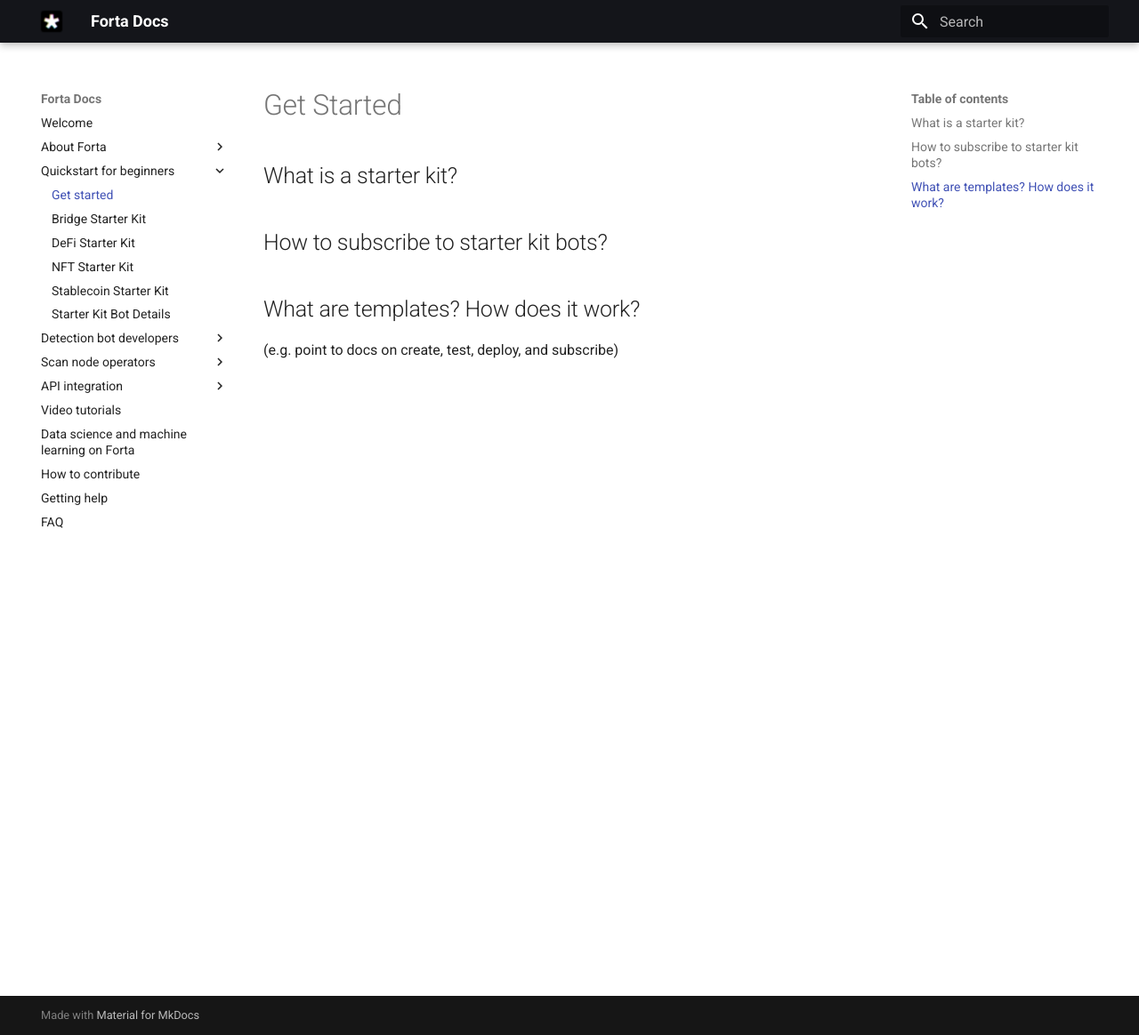
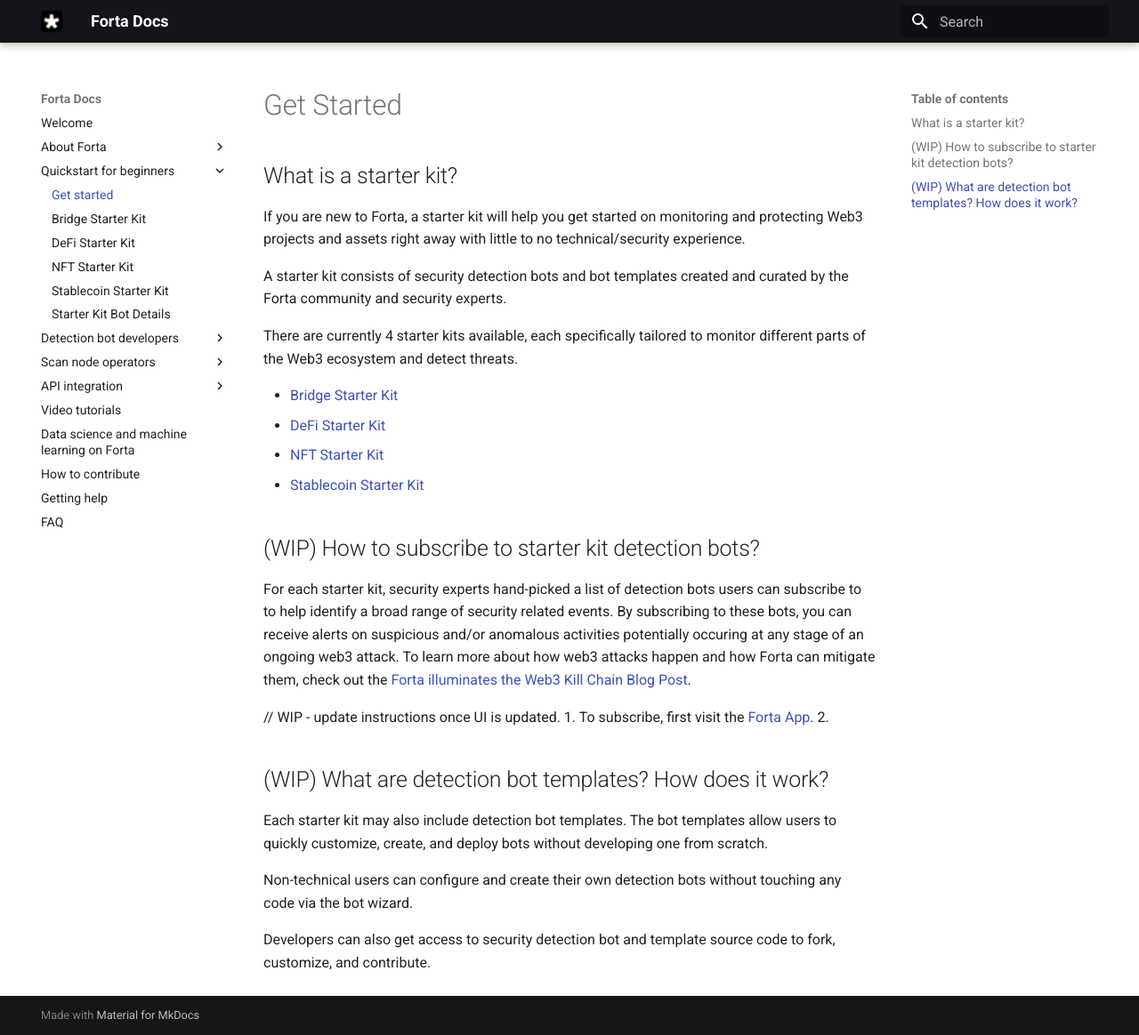
Before and after one commit to forta-network/docs, an MkDocs documentation site: the page built from docs/starter-get-started.md, in a window 1280 px wide and 1164 px high. Shown: the whole window at 89% size. Built offline with MkDocs 1.6.1 and Material for MkDocs 9.7.7, drawn with Linux system fonts in a browser that asks for light colours.

Commit message:
Wip get started doc

```diff
--- a/docs/starter-get-started.md
+++ b/docs/starter-get-started.md
@@ -2,10 +2,30 @@
 
 ## What is a starter kit?
 
+If you are new to Forta, a starter kit will help you get started on monitoring and protecting Web3 projects and assets right away with little to no technical/security experience.
 
-## How to subscribe to starter kit bots?
+A starter kit consists of security detection bots and bot templates created and curated by the Forta community and security experts.
+
+There are currently 4 starter kits available, each specifically tailored to monitor different parts of the Web3 ecosystem and detect threats.
+
+* [Bridge Starter Kit](bridge-starter-kit.md)
+* [DeFi Starter Kit](defi-starter-kit.md)
+* [NFT Starter Kit](nft-starter-kit.md)
+* [Stablecoin Starter Kit](stablecoin-starter-kit.md)
+
+## (WIP) How to subscribe to starter kit detection bots?
+
+For each starter kit, security experts hand-picked a list of detection bots users can subscribe to to help identify a broad range of security related events. By subscribing to these bots, you can receive alerts on suspicious and/or anomalous activities potentially occuring at any stage of an ongoing web3 attack. To learn more about how web3 attacks happen and how Forta can mitigate them, check out the [Forta illuminates the Web3 Kill Chain Blog Post](https://forta.org/blog/web3-kill-chain/).
+
+// WIP - update instructions once UI is updated.
+1. To subscribe, first visit the [Forta App](https://app.forta.network/).
+2.
 
 
-## What are templates? How does it work?
+## (WIP) What are detection bot templates? How does it work?
 
-(e.g. point to docs on create, test, deploy, and subscribe)
+Each starter kit may also include detection bot templates. The bot templates allow users to quickly customize, create, and deploy bots without developing one from scratch.
+
+Non-technical users can configure and create their own detection bots without touching any code via the bot wizard.
+
+Developers can also get access to security detection bot and template source code to fork, customize, and contribute.
```
